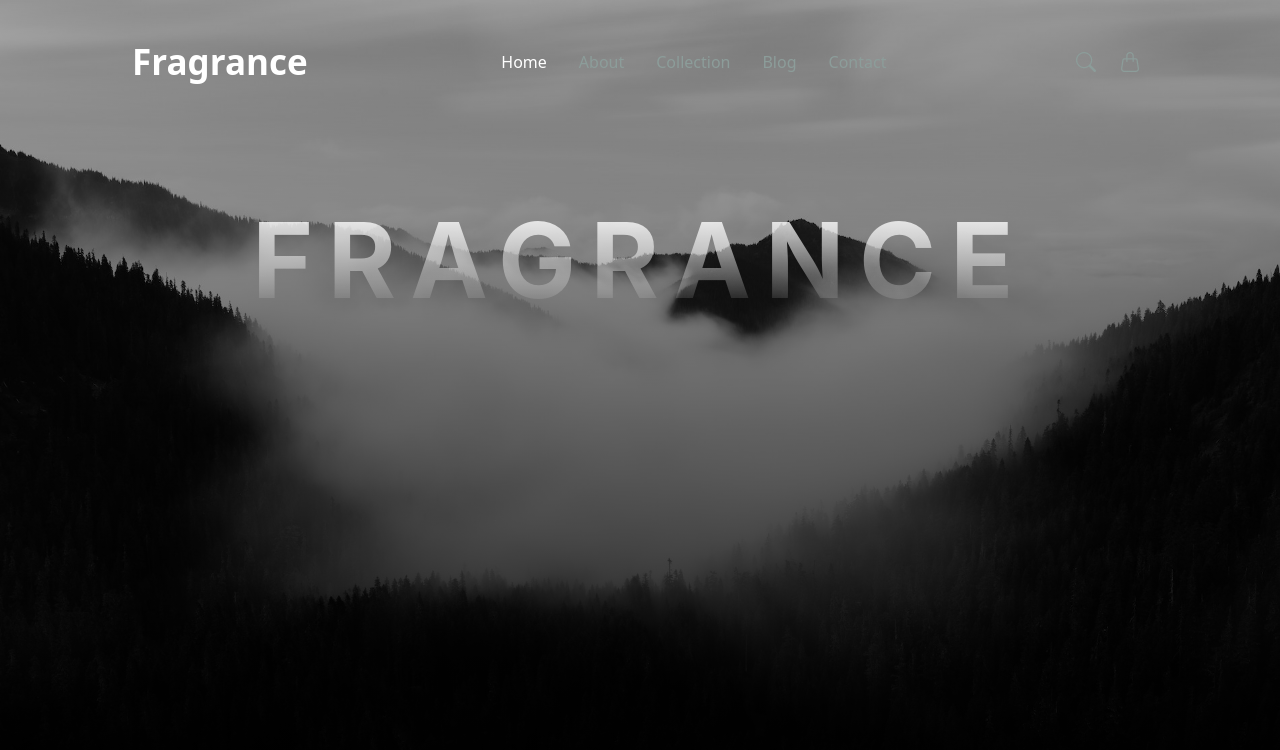
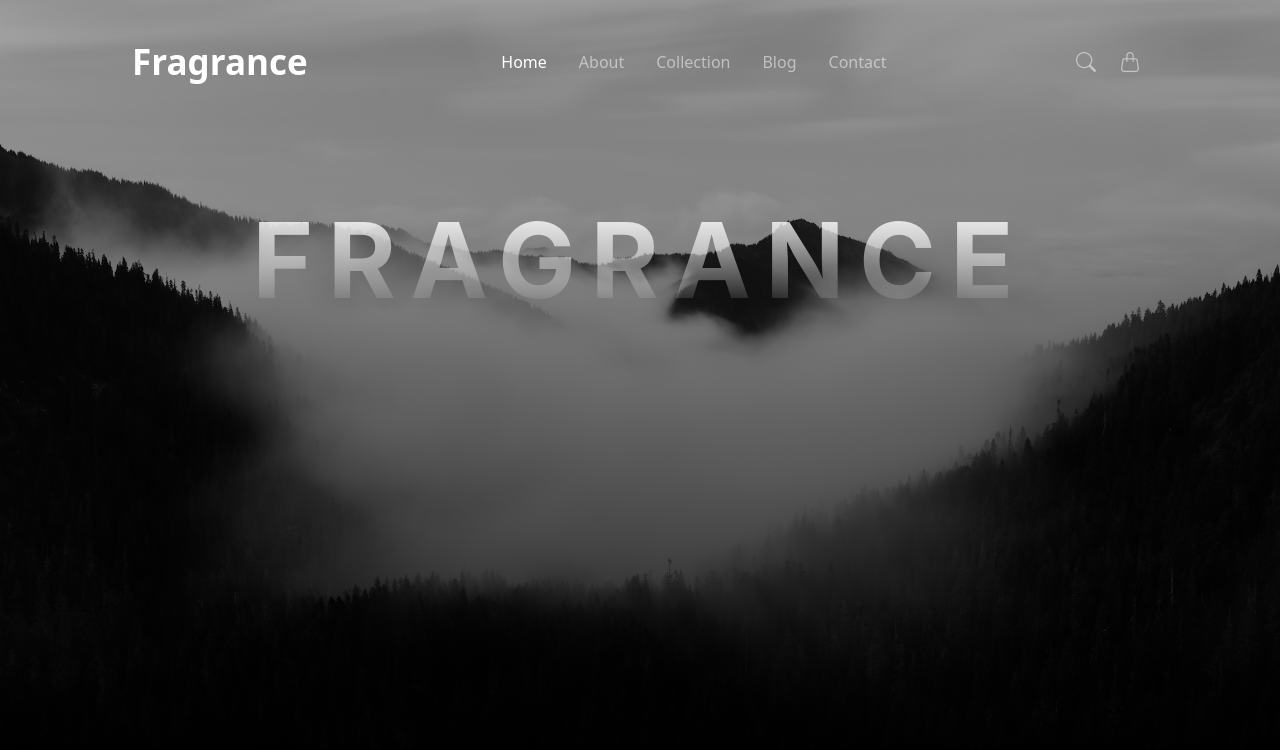
Before and after one commit to axelthereal/Fragrance-vuejs, a Vue app: page / in a window 1280 px wide. Shown: the top 750 px of the page. Built offline with nearby package versions, Linux system fonts and the light colour scheme.

Commit message:
create main banner cover

```diff
--- a/src/components/headerComponents/Navbar.vue
+++ b/src/components/headerComponents/Navbar.vue
@@ -14,7 +14,7 @@
 }
 
 .navbar .nav-item a:not(.active) {
-    color: #8c9d9a;
+    color: rgba(255, 255, 255, 0.5);
 }
 
 .navbar .nav-item a:not(.active):hover {
```
